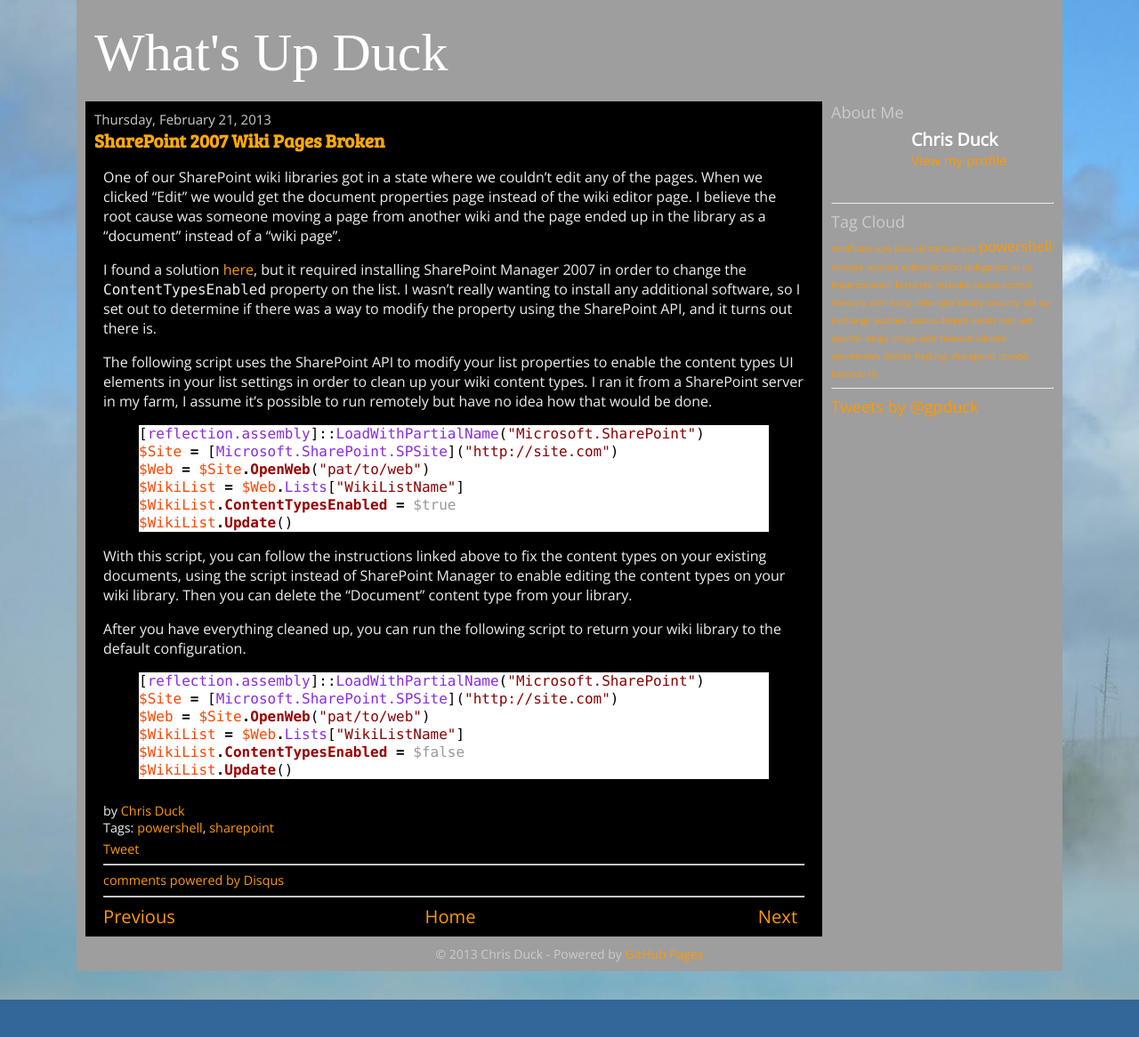
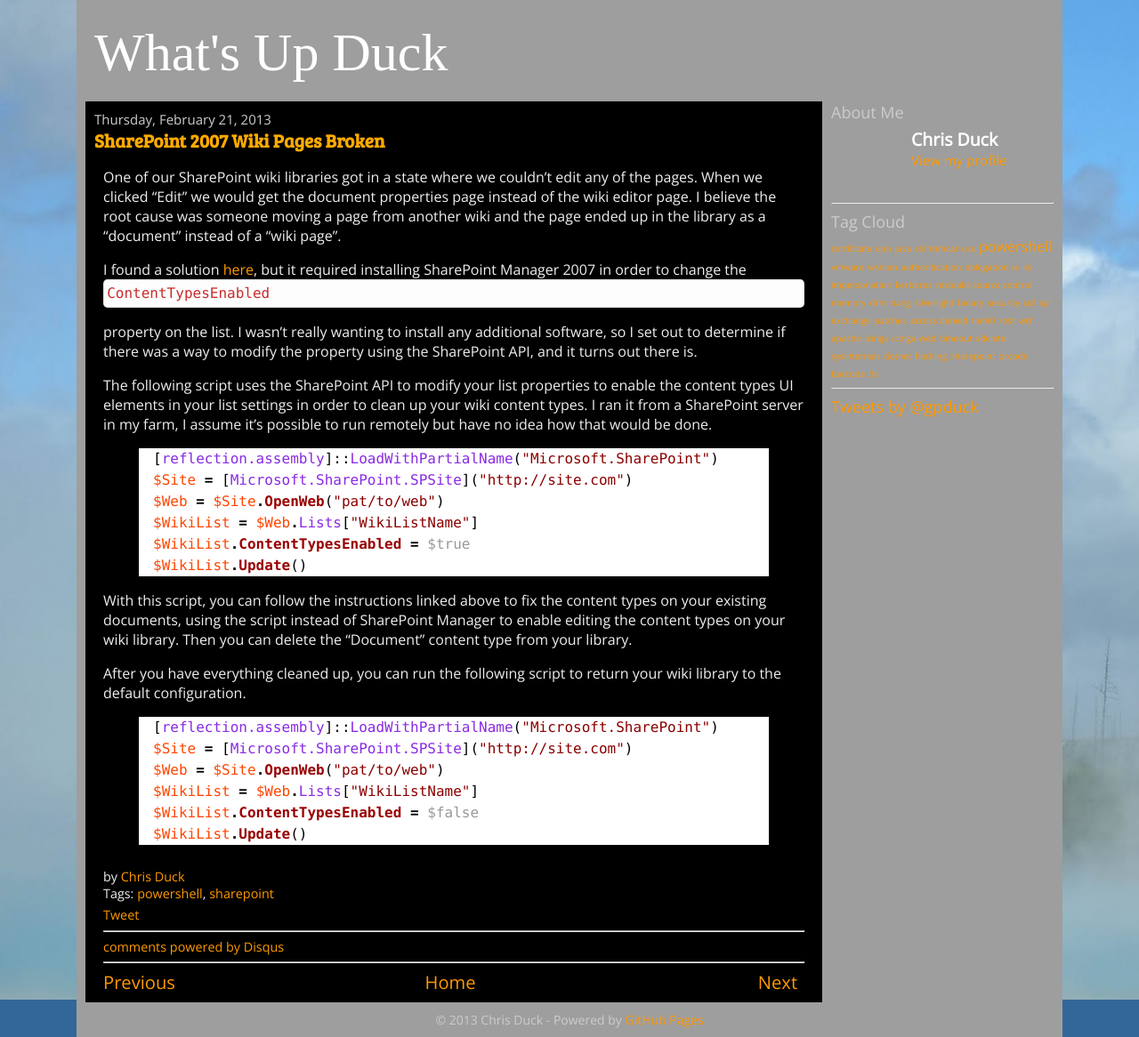
Before and after one commit to gpduck/gpduck.github.io, a Jekyll site: the page built from _posts/2013-02-21-sharepoint-2007-wiki-pages-broken.markdown, in a window 1280 px wide. Shown: the whole page at 89% size. Built offline with Jekyll 4.4.1, drawn with Linux system fonts in a browser that asks for light colours; nearby versions of some CDN libraries; some web fonts are replaced; comment, search, counter and statistics services are not loaded; grey boxes are pictures that could not be loaded.

Commit message:
Adding style from Prism.JS
Shouldn't alter existing style.

```diff
--- a/css/syntax.css
+++ b/css/syntax.css
@@ -1,3 +1,192 @@
+/* http://prismjs.com/download.html?themes=prism-coy&languages=clike+csharp+powershell&plugins=line-highlight+line-numbers */
+/**
+ * prism.js Coy theme for JavaScript, CoffeeScript, CSS and HTML
+ * Based on https://github.com/tshedor/workshop-wp-theme (Example: http://workshop.kansan.com/category/sessions/basics or http://workshop.timshedor.com/category/sessions/basics);
+ * @author Tim  Shedor
+ */
+
+code[class*="language-"],
+pre[class*="language-"] {
+	color: black;
+	font-family: Consolas, Monaco, 'Andale Mono', monospace;
+	direction: ltr;
+	text-align: left;
+	white-space: pre;
+	word-spacing: normal;
+	word-break: normal;
+	line-height: 1.5;
+
+	-moz-tab-size: 4;
+	-o-tab-size: 4;
+	tab-size: 4;
+
+	-webkit-hyphens: none;
+	-moz-hyphens: none;
+	-ms-hyphens: none;
+	hyphens: none;
+}
+
+/* Code blocks */
+pre[class*="language-"] {
+	position: relative;
+	margin: .5em 0;
+	-webkit-box-shadow: -1px 0px 0px 0px #358ccb, 0px 0px 0px 1px #dfdfdf;
+	-moz-box-shadow: -1px 0px 0px 0px #358ccb, 0px 0px 0px 1px #dfdfdf;
+	box-shadow: -1px 0px 0px 0px #358ccb, 0px 0px 0px 1px #dfdfdf;
+	border-left: 10px solid #358ccb;
+	background-color: #fdfdfd;
+	background-image: -webkit-linear-gradient(transparent 50%, rgba(69, 142, 209, 0.04) 50%);
+	background-image: -moz-linear-gradient(transparent 50%, rgba(69, 142, 209, 0.04) 50%);
+	background-image: -ms-linear-gradient(transparent 50%, rgba(69, 142, 209, 0.04) 50%);
+	background-image: -o-linear-gradient(transparent 50%, rgba(69, 142, 209, 0.04) 50%);
+	background-image: linear-gradient(transparent 50%, rgba(69, 142, 209, 0.04) 50%);
+	background-size: 3em 3em;
+	background-origin: content-box;
+	overflow: visible;
+	/* max-height: 30em; */
+}
+
+code[class*="language"] {
+	max-height: inherit;
+	height: 100%;
+	padding: 0 1em;
+	display: block;
+	overflow: auto;
+}
+
+/* Margin bottom to accomodate shadow */
+:not(pre) > code[class*="language-"],
+pre[class*="language-"] {
+	background-color: #fdfdfd;
+	-webkit-box-sizing: border-box;
+	-moz-box-sizing: border-box;
+	box-sizing: border-box;
+	margin-bottom: 1em;
+}
+
+/* Inline code */
+:not(pre) > code[class*="language-"] {
+	position: relative;
+	padding: .2em;
+	-webkit-border-radius: 0.3em;
+	-moz-border-radius: 0.3em;
+	-ms-border-radius: 0.3em;
+	-o-border-radius: 0.3em;
+	border-radius: 0.3em;
+	color: #c92c2c;
+	border: 1px solid rgba(0, 0, 0, 0.1);
+}
+
+pre[class*="language-"]:before,
+pre[class*="language-"]:after {
+	content: '';
+	z-index: -2;
+	display: block;
+	position: absolute;
+	bottom: 0.75em;
+	left: 0.18em;
+	width: 40%;
+	height: 20%;
+	-webkit-box-shadow: 0px 13px 8px #979797;
+	-moz-box-shadow: 0px 13px 8px #979797;
+	box-shadow: 0px 13px 8px #979797;
+	-webkit-transform: rotate(-2deg);
+	-moz-transform: rotate(-2deg);
+	-ms-transform: rotate(-2deg);
+	-o-transform: rotate(-2deg);
+	transform: rotate(-2deg);
+}
+
+:not(pre) > code[class*="language-"]:after,
+pre[class*="language-"]:after {
+	right: 0.75em;
+	left: auto;
+	-webkit-transform: rotate(2deg);
+	-moz-transform: rotate(2deg);
+	-ms-transform: rotate(2deg);
+	-o-transform: rotate(2deg);
+	transform: rotate(2deg);
+}
+
+@media screen and (max-width: 767px) {
+	pre[class*="language-"]:before,
+	pre[class*="language-"]:after {
+		bottom: 14px;
+		-webkit-box-shadow: none;
+		-moz-box-shadow: none;
+		box-shadow: none;
+	}
+
+}
+
+
+/* Plugin styles: Line Numbers */
+pre[class*="language-"].line-numbers {
+	padding-left: 0;
+}
+
+pre[class*="language-"].line-numbers code {
+	padding-left: 3.8em;
+}
+
+pre[class*="language-"].line-numbers .line-numbers-rows {
+	left: 0;
+}
+
+pre.line-numbers {
+	position: relative;
+	padding-left: 3.8em;
+	counter-reset: linenumber;
+}
+
+pre.line-numbers > code {
+	position: relative;
+}
+
+.line-numbers .line-numbers-rows {
+	position: absolute;
+	pointer-events: none;
+	top: 0;
+	font-size: 100%;
+	left: -3.8em;
+	width: 3em; /* works for line-numbers below 1000 lines */
+	letter-spacing: -1px;
+	border-right: 1px solid #999;
+
+	-webkit-user-select: none;
+	-moz-user-select: none;
+	-ms-user-select: none;
+	user-select: none;
+
+}
+
+	.line-numbers-rows > span {
+		pointer-events: none;
+		display: block;
+		counter-increment: linenumber;
+	}
+
+		.line-numbers-rows > span:before {
+			content: counter(linenumber);
+			color: #999;
+			display: block;
+			padding-right: 0.8em;
+			text-align: right;
+		}
+
+
+
+
+
+
+
+
+
+
+
+
+
+
 code { font-family: Consolas, Courier New, Courier, monospace; }
 .gist-file { font-family: Consolas, Courier New, Courier, monospace; }
 
```
